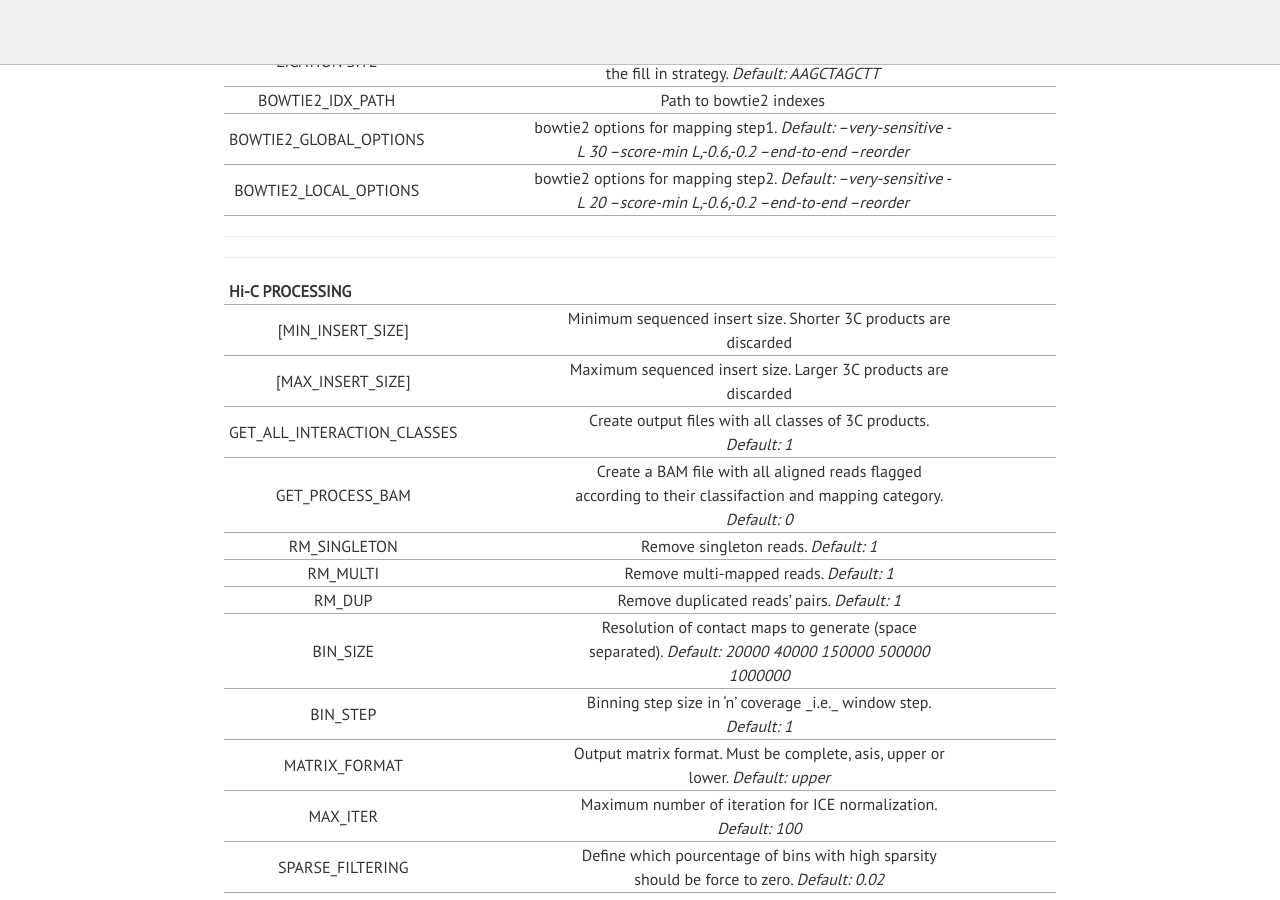
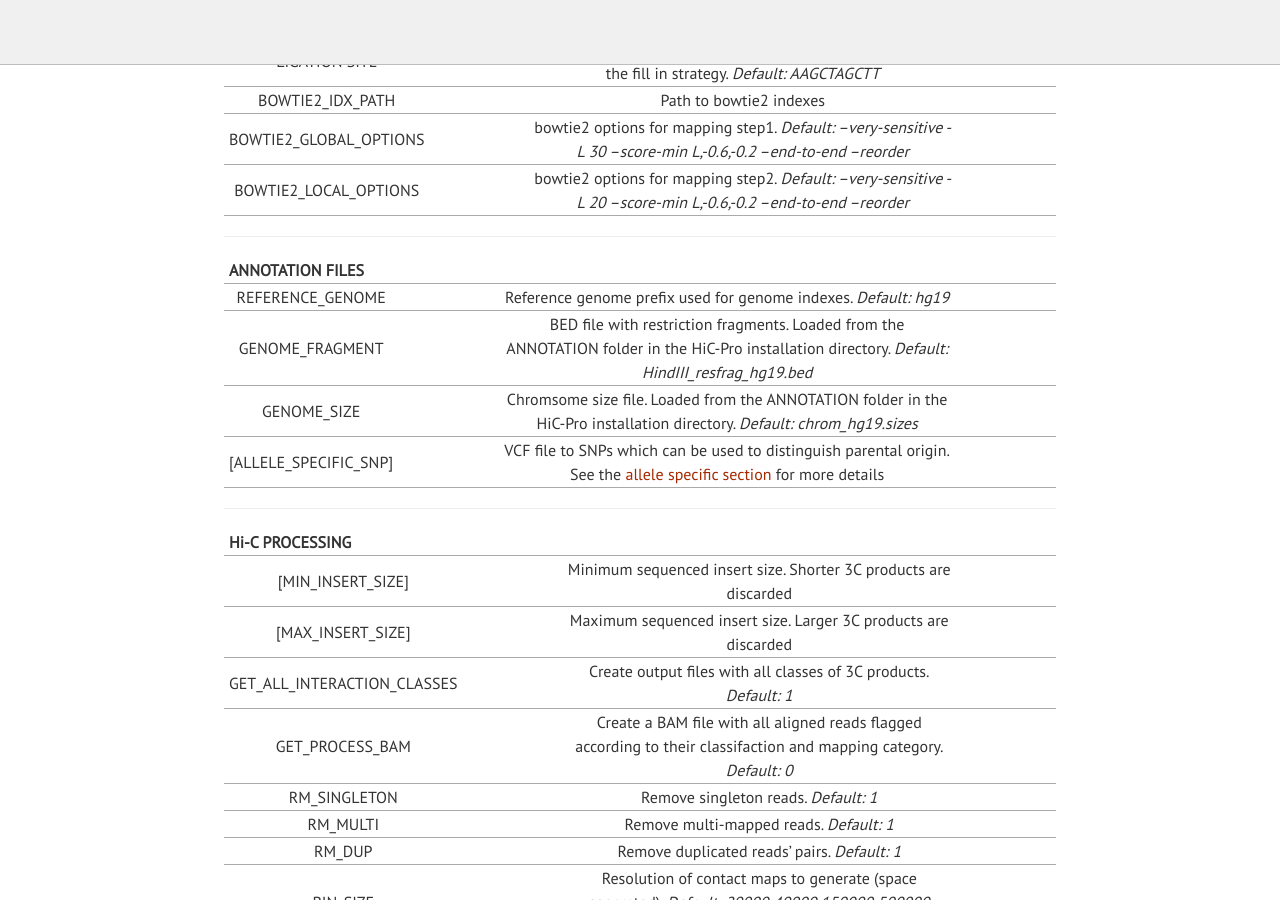
Before and after one commit to nservant/HiC-Pro, a Sphinx documentation site: the page built from doc/MANUAL.rst, in a window 1280 px wide and 900 px high, scrolled down 730 px. Built offline with Sphinx 7.4.7, drawn with Linux system fonts in a browser that asks for light colours.

Commit message:
update doc

```diff
--- a/doc/MANUAL.rst
+++ b/doc/MANUAL.rst
@@ -11,7 +11,7 @@
 
 1. Copy and edit the configuration file *'config-hicpro.txt'* in your local folder. The '[' options are optional and can be undefined.
 
-+---------------+-----------------------------------------+
++----------------+----------------------------------------+
 | SET UP SYSTEM AND PBS/TORQUE MODE                       |
 +================+========================================+
 | N_CPU          | Number of CPU allows fper job          |
@@ -54,7 +54,7 @@
 ------------
 
 +-----------------------+---------------------------------------------------------------------------------------------------------------------------------------------------+
-| ANNOTATION FILES                                                                                                                                                        |
+| ANNOTATION FILES      |                                                                                                                                                   |
 +=======================+===================================================================================================================================================+
 | REFERENCE_GENOME      | Reference genome prefix used for genome indexes. *Default: hg19*                                                                                  |
 +-----------------------+---------------------------------------------------------------------------------------------------------------------------------------------------+
```
